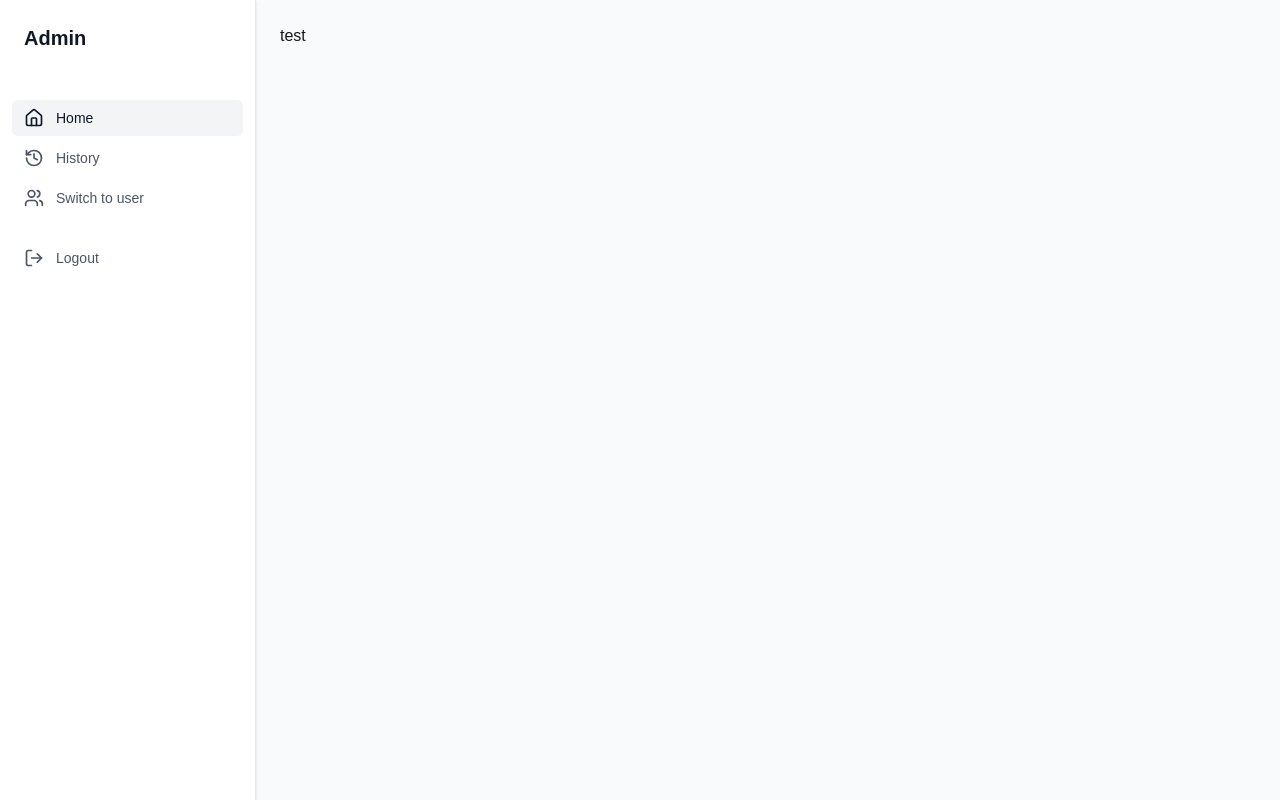
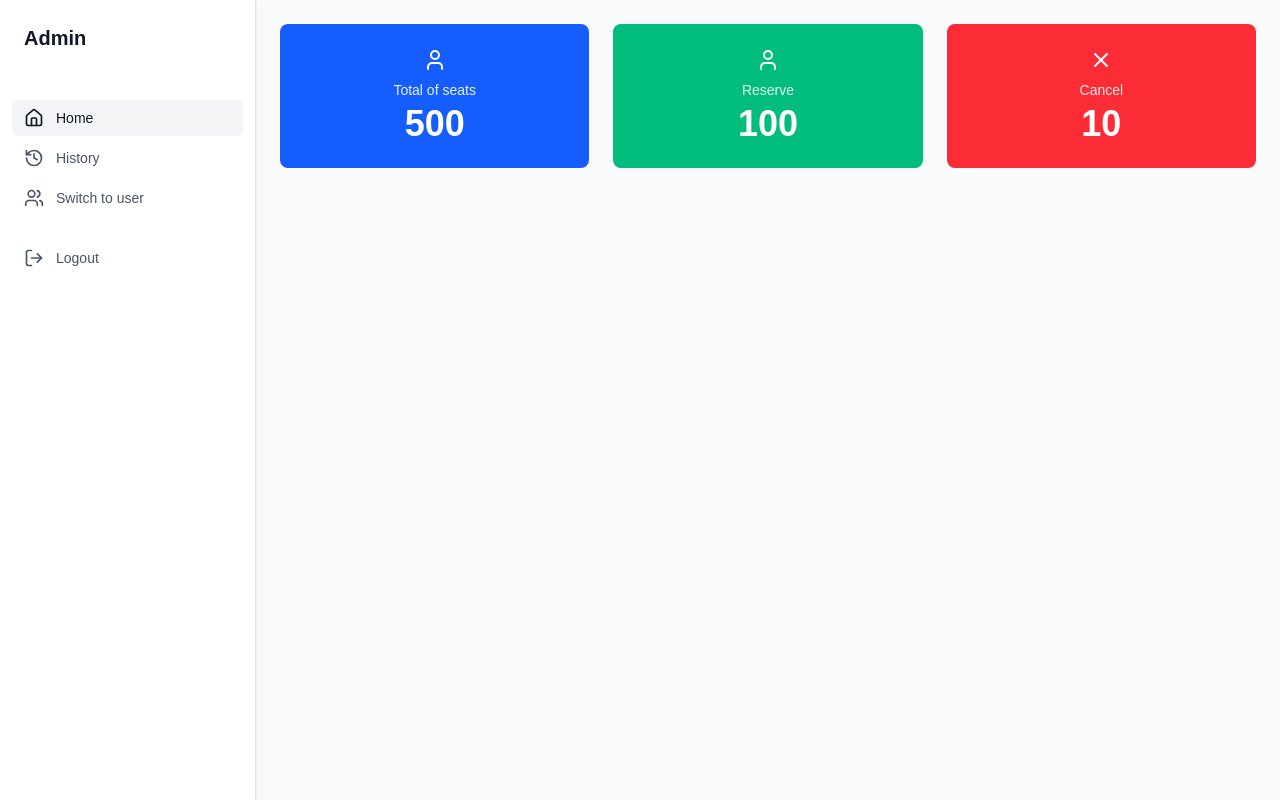
Before and after one commit to k1r1n/datawow, a Next.js app: page / in a window 1280 px wide. Built offline with nearby package versions, Linux system fonts and the light colour scheme.

Commit message:
add stats card

```diff
--- a/src/app/page.tsx
+++ b/src/app/page.tsx
@@ -1,10 +1,13 @@
 import Sidebar from "@/components/sidebar";
+import StatsCards from "@/components/stats-cards";
 
 export default function Dashboard() {
   return (
     <div className="flex min-h-screen bg-gray-50">
       <Sidebar currentPage="home" />
-      <main className="flex-1 p-6">test</main>
+      <main className="flex-1 p-6">
+        <StatsCards />
+      </main>
     </div>
   );
 }
--- /dev/null
+++ b/src/components/stats-cards.tsx
@@ -0,0 +1,52 @@
+"use client";
+
+import type React from "react";
+import { User, X } from "lucide-react";
+
+interface StatCardProps {
+  title: string;
+  value: string | number;
+  icon: React.ReactNode;
+  bgColor: string;
+  textColor: string;
+}
+
+function StatCard({ title, value, icon, bgColor, textColor }: StatCardProps) {
+  return (
+    <div
+      className={`${bgColor} ${textColor} rounded-lg p-6 text-center transition-all duration-300`}
+    >
+      <div className="flex justify-center mb-2">{icon}</div>
+      <p className="text-sm opacity-90 mb-1">{title}</p>
+      <p className="text-4xl font-bold">{value}</p>
+    </div>
+  );
+}
+
+export default function StatsCards() {
+  return (
+    <div className="grid grid-cols-1 md:grid-cols-3 gap-6 mb-8">
+      <StatCard
+        title="Total of seats"
+        value={500}
+        icon={<User className="w-6 h-6" />}
+        bgColor="bg-blue-600"
+        textColor="text-white"
+      />
+      <StatCard
+        title="Reserve"
+        value={100}
+        icon={<User className="w-6 h-6" />}
+        bgColor="bg-emerald-500"
+        textColor="text-white"
+      />
+      <StatCard
+        title="Cancel"
+        value={10}
+        icon={<X className="w-6 h-6" />}
+        bgColor="bg-red-500"
+        textColor="text-white"
+      />
+    </div>
+  );
+}
```
